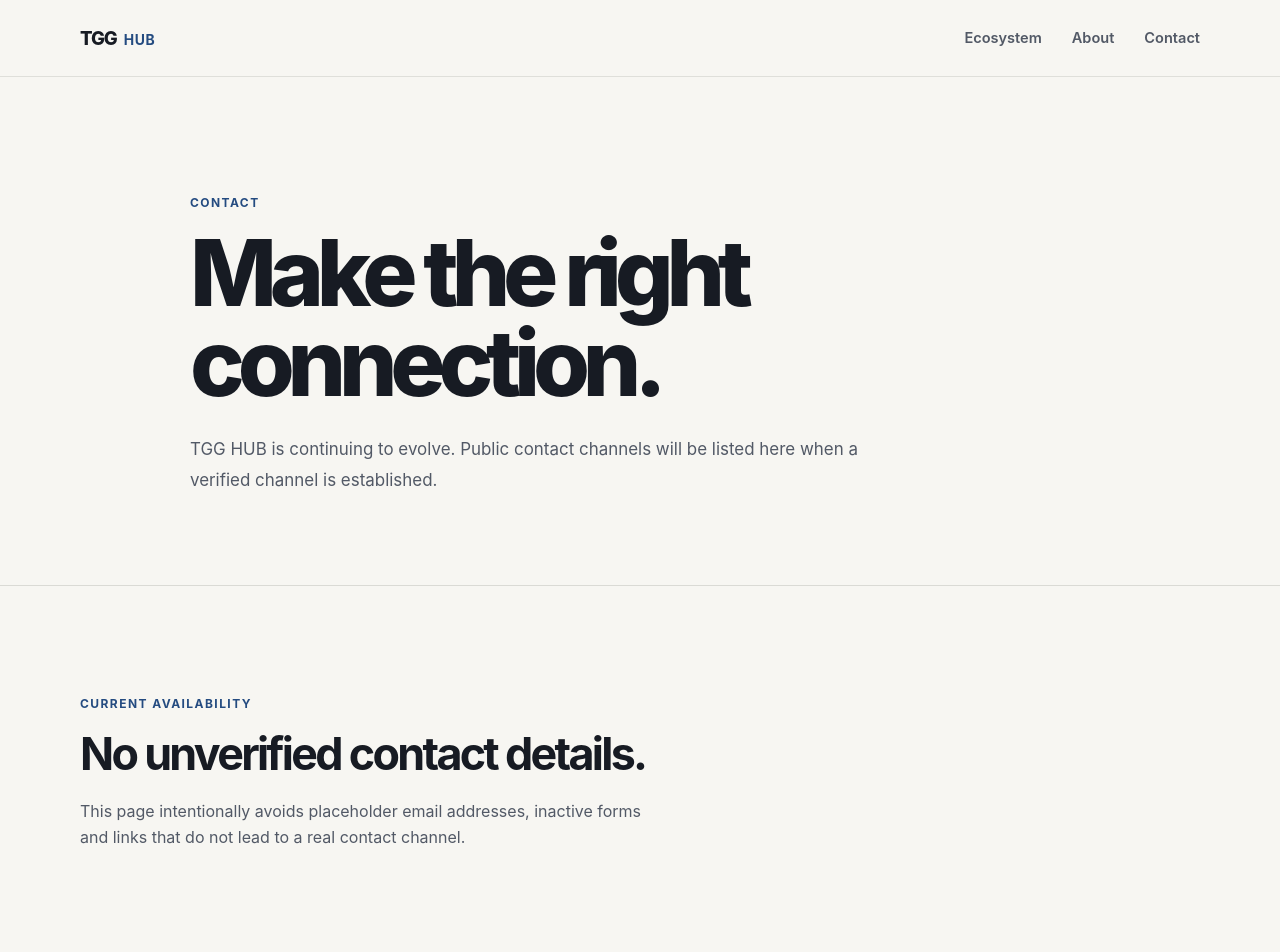
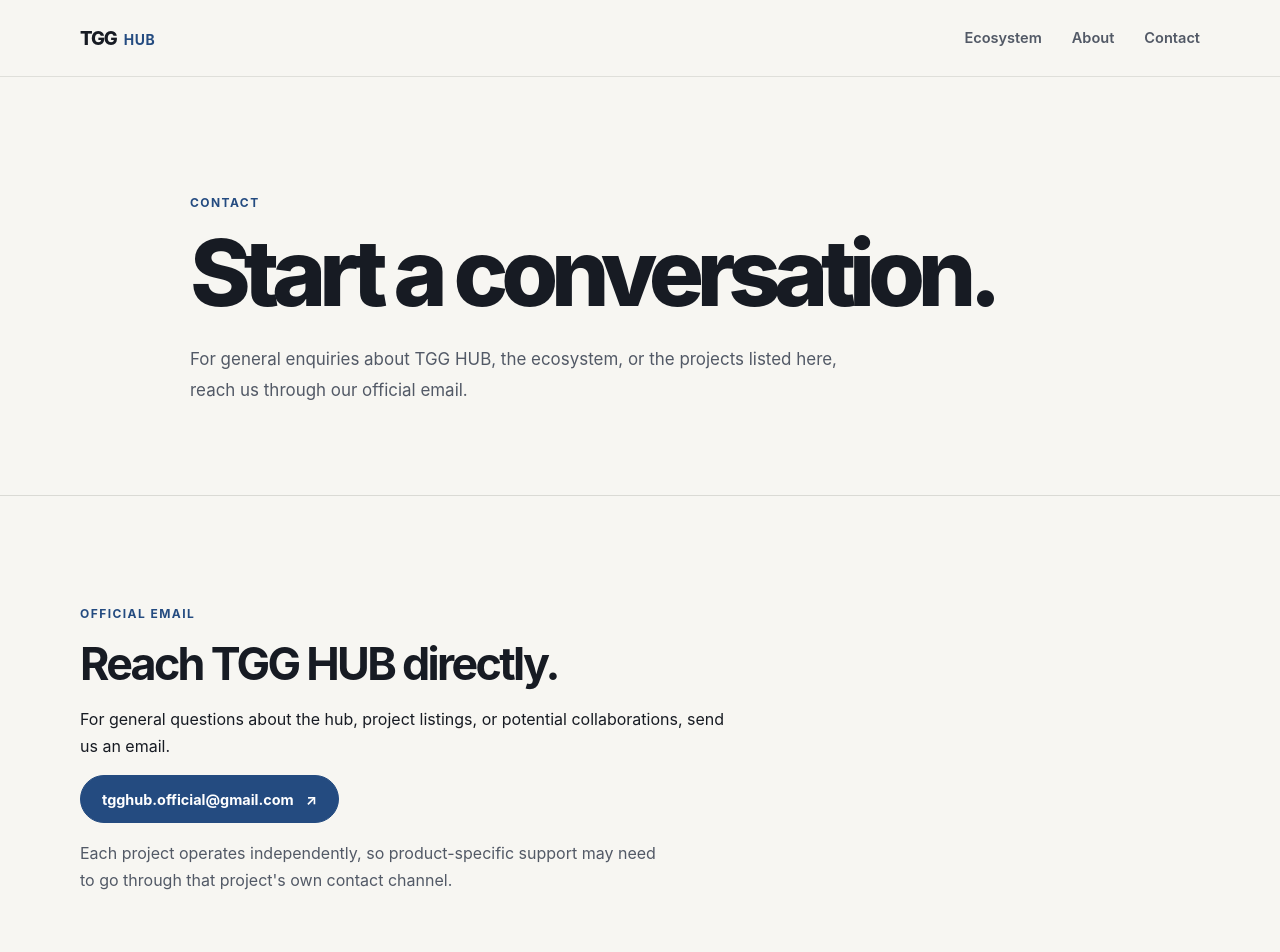
Before and after one commit to JJTGG/tgg-hub, a Next.js app: page /contact in a window 1280 px wide. Shown: the top 952 px of the page. Built offline with nearby package versions, Linux system fonts and the light colour scheme.

Commit message:
feat: publish official TGG HUB contact email

```diff
--- a/app/contact/page.tsx
+++ b/app/contact/page.tsx
@@ -1,15 +1,16 @@
-
 import type { Metadata } from "next";
 
 export const metadata: Metadata = {
   title: "Contact",
-  description: "Contact information for TGG HUB.",
+  description:
+    "Contact TGG HUB at tgghub.official@gmail.com for general enquiries about the ecosystem and its projects.",
   alternates: {
     canonical: "/contact"
   },
   openGraph: {
     title: "Contact — TGG HUB",
-    description: "Contact information for TGG HUB.",
+    description:
+      "Contact TGG HUB for general enquiries about the ecosystem and its projects.",
     url: "/contact"
   }
 };
@@ -20,10 +21,10 @@ export default function ContactPage() {
       <section className="page-hero">
         <div className="container page-hero__inner">
           <p className="eyebrow">Contact</p>
-          <h1>Make the right connection.</h1>
+          <h1>Start a conversation.</h1>
           <p>
-            TGG HUB is continuing to evolve. Public contact channels
-            will be listed here when a verified channel is established.
+            For general enquiries about TGG HUB, the ecosystem, or the
+            projects listed here, reach us through our official email.
           </p>
         </div>
       </section>
@@ -31,11 +32,22 @@ export default function ContactPage() {
       <section className="section contact-content">
         <div className="container contact-content__inner">
           <div className="contact-note">
-            <p className="eyebrow">Current availability</p>
-            <h2>No unverified contact details.</h2>
+            <p className="eyebrow">Official email</p>
+            <h2>Reach TGG HUB directly.</h2>
             <p>
-              This page intentionally avoids placeholder email addresses,
-              inactive forms and links that do not lead to a real contact
+              For general questions about the hub, project listings, or
+              potential collaborations, send us an email.
+            </p>
+            <a
+              className="button button--primary"
+              href="mailto:tgghub.official@gmail.com"
+            >
+              tgghub.official@gmail.com
+              <span aria-hidden="true">↗</span>
+            </a>
+            <p>
+              Each project operates independently, so product-specific
+              support may need to go through that project's own contact
               channel.
             </p>
           </div>
```
